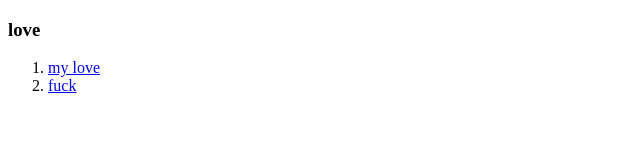
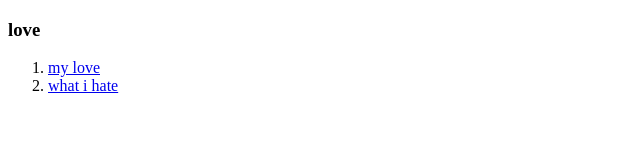
Before and after one commit to Nazeemkky/cv, a plain HTML site: page Hobbies.html in a window 1280 px wide. Shown: the full height of the page, 0-640 px from the left. Drawn offline with Linux system fonts and the light colour scheme.

Commit message:
Update Hobbies.html

```diff
--- a/Hobbies.html
+++ b/Hobbies.html
@@ -8,7 +8,7 @@
     <h3>love</h3>
     <ol>
       <li><a href="http://booking.kmmg.lk">my love</a></li>
-      <li><a href="http://nzm.kmmg.lk">fuck</a></li>
+      <li><a href="http://nzm.kmmg.lk">what i hate</a></li>
     </ol>
   </body>
 </html>
```
